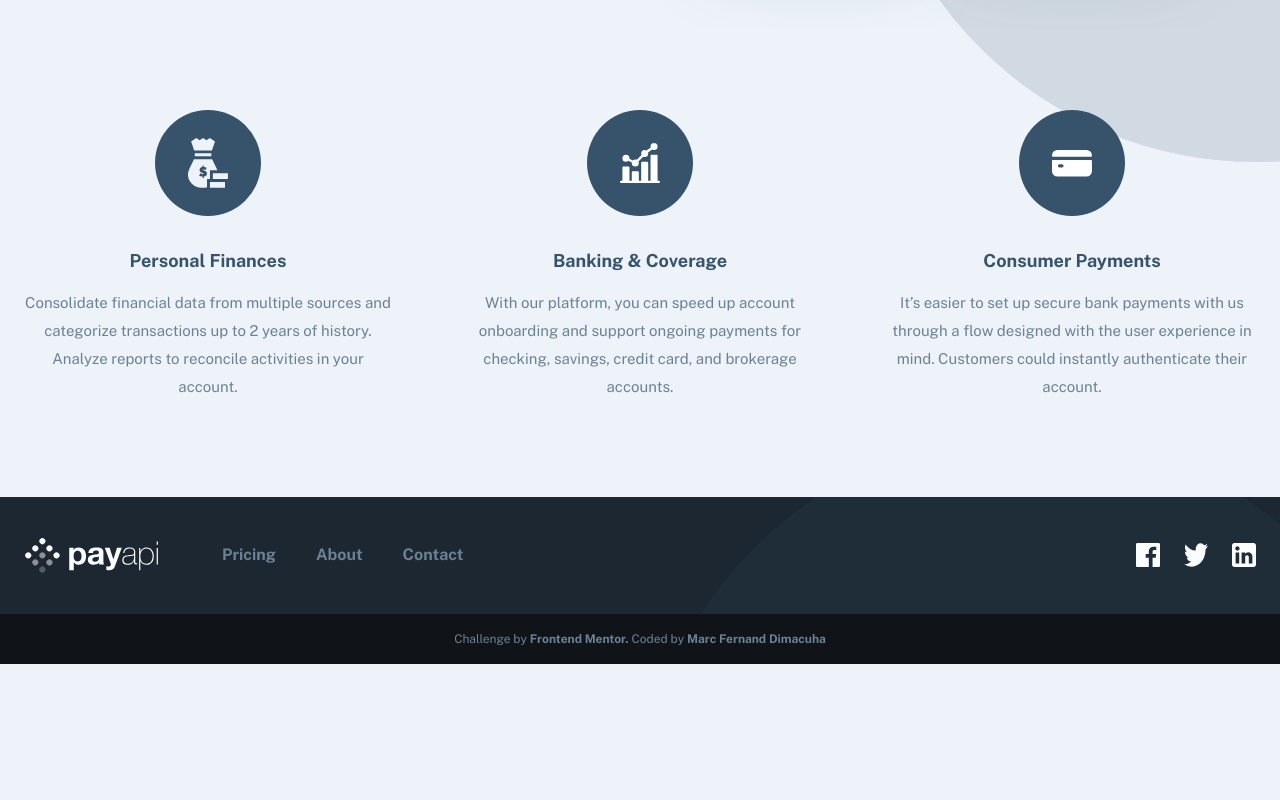
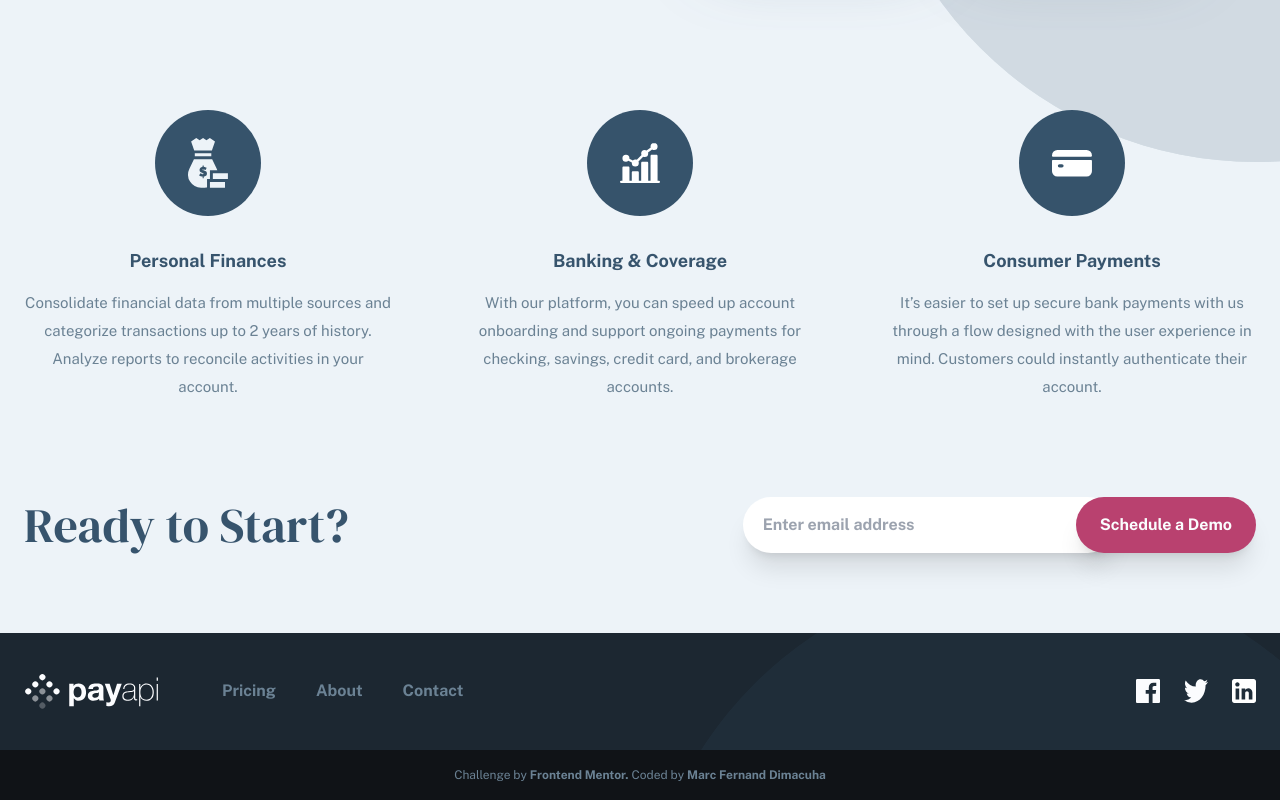
Before and after one commit to mackuha/pay-api, a React (Vite) app: page / in a window 1280 px wide. Shown: the part 2320-3120 px from the top of the page. Before the commit the page ends 2984 px from the top, so only its background shows below. Built offline with nearby package versions, Linux system fonts and the light colour scheme.

Commit message:
Removed unused useLocation and useState

```diff
--- a/src/components/Footer.jsx
+++ b/src/components/Footer.jsx
@@ -9,17 +9,8 @@ import linkedinLogo from "/shared/linkedin.svg"
 import logo from "/shared/logo-white.svg"
 
 function Footer() {
-  const [email, setEmail] = useState("")
-  const { pathname, key } = useLocation()
-
-  function handleSubmit(e) {
-    e.preventDefault()
-    setEmail("")
-  }
-
   return (
-    <div>
-      {key !== "default" || key === "undefined" ? (
+    <>
       <div className="pb-20">
         <div className="container mx-auto flex flex-col items-center justify-center px-6 text-center lg:flex-row lg:text-left">
           <h2 className="lg:w-6/12 xl:w-7/12">Ready to Start?</h2>
@@ -28,7 +19,6 @@ function Footer() {
           </div>
         </div>
       </div>
-      ) : null}
       <footer className="relative z-10 overflow-hidden bg-black pt-10">
         <div className="container mx-auto flex flex-col items-center px-6 pb-10 md:flex-row md:justify-between">
           <div className="items-center justify-center md:flex md:gap-16">
@@ -102,7 +92,7 @@ function Footer() {
           </p>
         </div>
       </div>
-    </div>
+    </>
   )
 }
 
```
Lines whose indentation alone changed are shown as unchanged.
